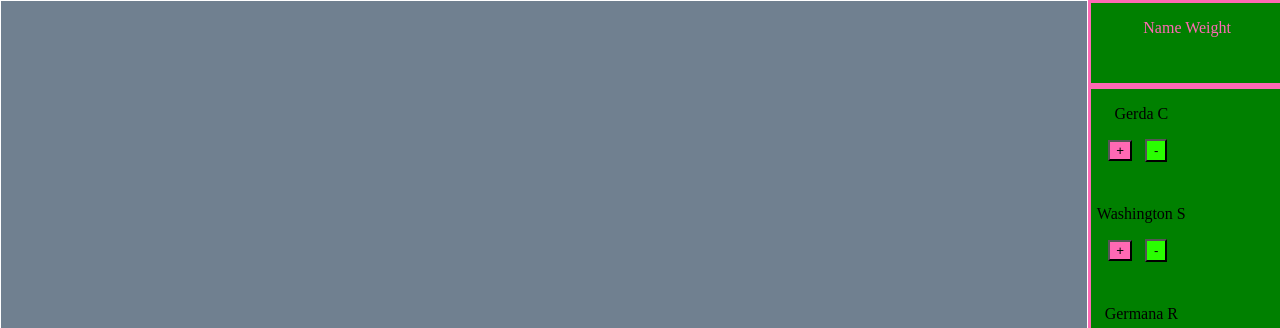
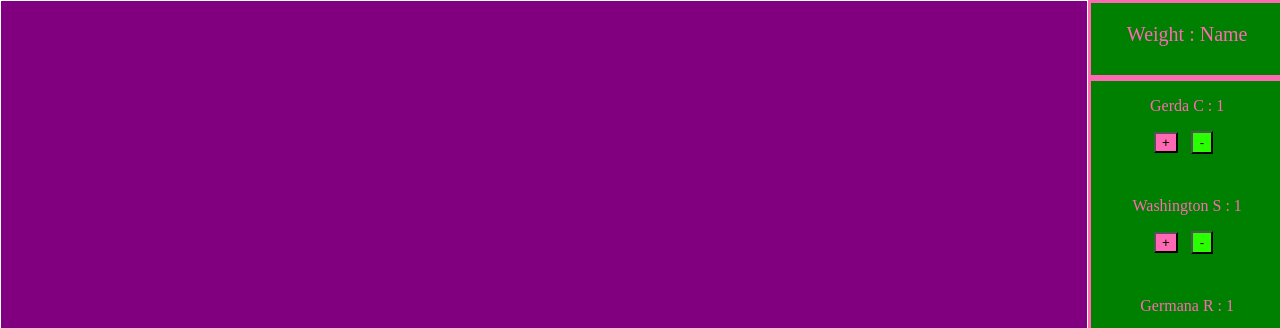
Before and after one commit to mitchell-devpipline/FEcapstone2, a plain HTML site: page index.html in a window 1280 px wide. Shown: the top 328 px of the page. Drawn offline with Linux system fonts and the light colour scheme.

Commit message:
style-fixes

```diff
--- a/JS/script.js
+++ b/JS/script.js
@@ -12,43 +12,47 @@ function capitalizeName(firstName, lastName) {
   return firstName[0].toUpperCase() + firstName.slice(1)+ ` ` + lastName[0].toUpperCase()
 }
 
-function addToHTML(fullName) {
+function addToHTML(fullName, weight) {
   const students = document.getElementsByClassName
   ("bottom-weight-wrapper")[0]
-  const div = document.createElement("div")
   const add = document.createTextNode("+")
   const minus = document.createTextNode("-")
   const buttonDiv = document.createElement("div")
+  const div = document.createElement("div")
+  const weightNum = document.createTextNode(weight)
   const paragraph = document.createElement("p")
   const addButton = document.createElement("button")
   const minusButton = document.createElement("button")
 
     div.appendChild(paragraph)
     paragraph.appendChild(fullName)
-    div.classList.add("all-students")
+    paragraph.append(weightNum)
     console.log(students)
+    div.classList.add("users")
     students.appendChild(div)
 
       div.appendChild(buttonDiv)
       buttonDiv.appendChild(addButton)
       buttonDiv.appendChild(minusButton)
       addButton.appendChild(add)
+      addButton.classList.add("click-add")
       minusButton.appendChild(minus)
       students.appendChild(div)
 
+      // addButton.addEventListener("onclick", )s
 }
 // addToHTML(document.createTextNode(fullName))
 
 
-async function split() {
+async function weightControl() {
   const data = await grabData()
 
   data.forEach(students => {
-    const names = document.createTextNode(`${capitalizeName(students.first_name, students.last_name)}`)
+    const names = document.createTextNode(`${capitalizeName(students.first_name, students.last_name)} : `)
     console.log(names)
-    addToHTML(names)
-    // console.log(students)
+    const updateWeight = (students["userWeightControl"] = 1)
+    addToHTML(names, updateWeight)
   })
 }
 
-split()
+weightControl()
--- a/index.html
+++ b/index.html
@@ -15,8 +15,7 @@
     </div>
     <div class="weight-wrapper">
       <div class="top-weight-wrapper">
-        <p> Name
-           Weight </p>
+        <p> Weight : Name </p>
       </div>
       <div class="bottom-weight-wrapper">
         <div></div>
--- a/styles/main-styles/main.scss
+++ b/styles/main-styles/main.scss
@@ -6,7 +6,7 @@ html, body {
   height: 100%;
   width: 100%;
   margin: 0;
-  background-color:slategray;
+  background-color: purple;
 }
 
 .page-wrapper {
--- a/styles/weight-content/weight-content.scss
+++ b/styles/weight-content/weight-content.scss
@@ -3,11 +3,12 @@
 
   .top-weight-wrapper {
     width: 100%;
-    height: 10%;
+    height: 9%;
     border: solid hotpink 3px;
     background-color: green;
     display: flex;
     justify-content: center;
+    font-size: 20px;
 
     p {
       color: hotpink;
@@ -22,13 +23,14 @@
     overflow-y: scroll;
 
 
-    .all-students {
+    .users {
       display: flex;
       flex-direction: column;
       // justify-content: center;
       align-items: center;
       height: 100px;
-      width: 100px;
+      width: 100%;
+      color: hotpink;
 
       button {
         background-color: hotpink;
```
Also changed, not shown: styles/main-styles/main.css, styles/weight-content/weight-content.css, 2 other files.
